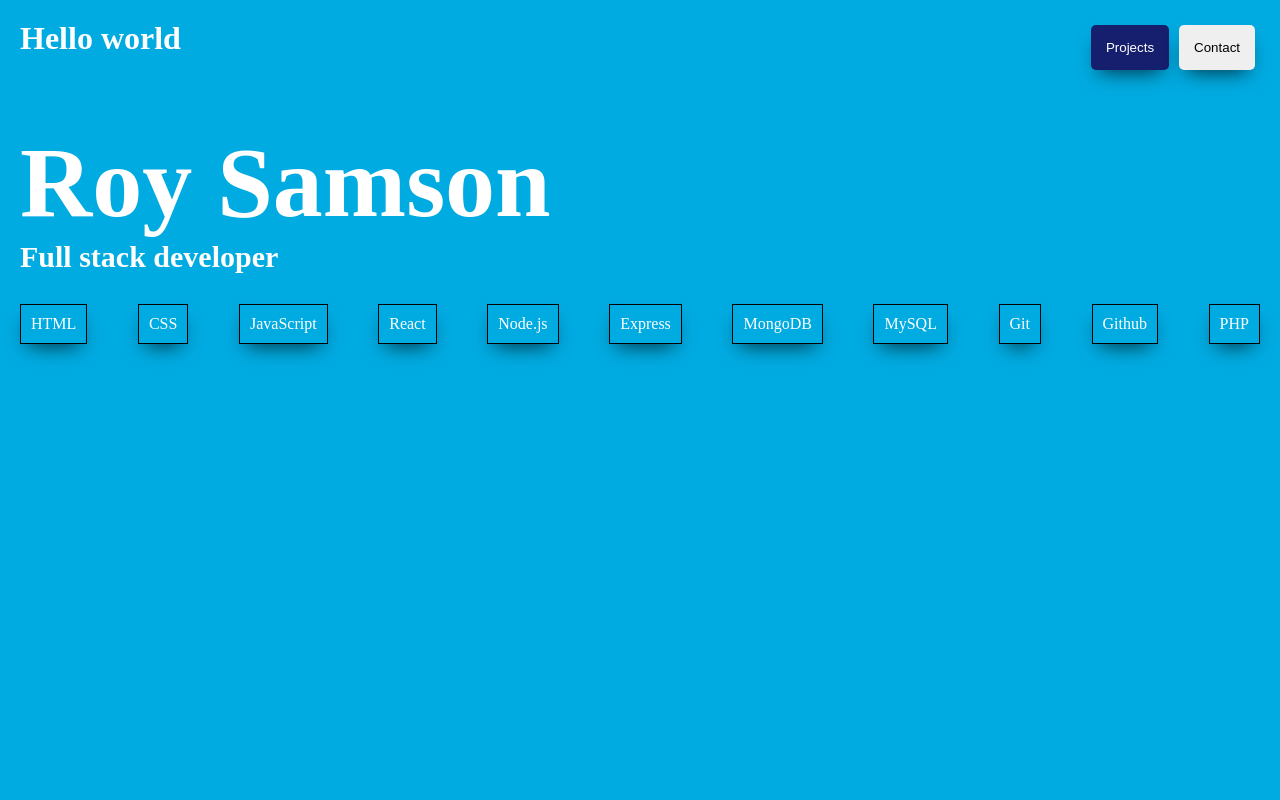
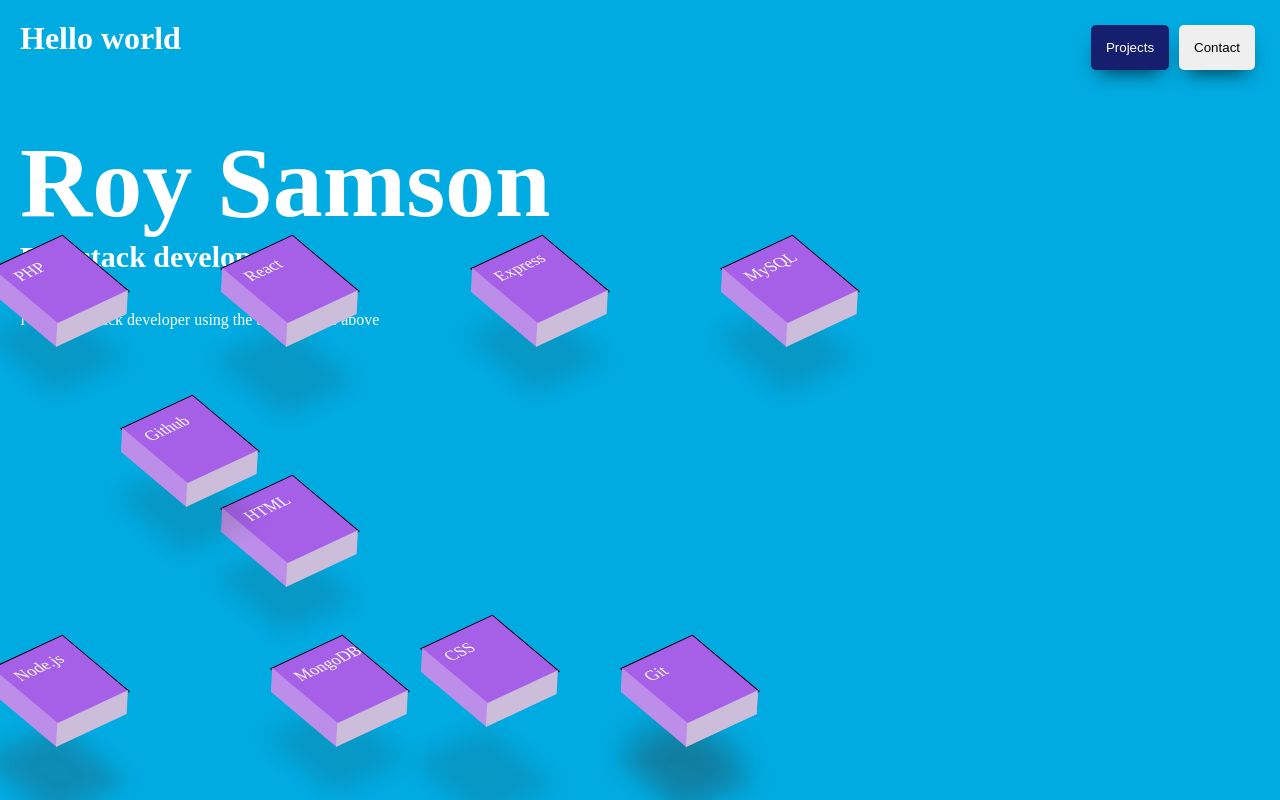
Before and after one commit to RoySamson-stack/final, a React (Create React App) app: page / in a window 1280 px wide. Built offline with nearby package versions, Linux system fonts and the light colour scheme.

Commit message:
creating the about section and the objects for the projects

```diff
--- a/src/components/main.js
+++ b/src/components/main.js
@@ -7,17 +7,21 @@ function Main() {
       <p className="name">Roy Samson</p>
       <p className="role">Full stack developer</p>
       <div className="language_container">
-        <p className="language">HTML</p>
-        <p className="language">CSS</p>
-        <p className="language">JavaScript</p>
-        <p className="language">React</p>
-        <p className="language">Node.js</p>
-        <p className="language">Express</p>
-        <p className="language">MongoDB</p>
-        <p className="language">MySQL</p>
-        <p className="language">Git</p>
-        <p className="language">Github</p>
-        <p className="language">PHP</p>
+        <p className="language cube" id="html">HTML</p>
+        <p className="language cube" id="css">CSS</p>
+        <p className="language cube" id="js">JavaScript</p>
+        <p className="language cube" id="react">React</p>
+        <p className="language cube" id="node">Node.js</p>
+        <p className="language cube" id="express">Express</p>
+        <p className="language cube" id="mongo">MongoDB</p>
+        <p className="language cube" id="sql">MySQL</p>
+        <p className="language cube" id="git">Git</p>
+        <p className="language cube" id="github">Github</p>
+        <p className="language cube" id="php">PHP</p>
+      </div>
+      <div className="about">
+        <h1 className="">About</h1>
+        <p>I am a full stack developer using the technologies above</p>
       </div>
     </div>
   )
--- a/src/index.css
+++ b/src/index.css
@@ -46,10 +46,224 @@ transform: scale(1.2);
   display: flex;
   justify-content: space-between;
 align-items: center;
-margin-top: 30px;
+}
+.cube {
+  position: absolute;
+  display: flex;
+  justify-content: space-between;
+  width: 80px;
+  height: 80px;
+  transform: rotate(-25deg) skew(25deg);
+}
+
+.cube:before {
+  position: absolute;
+  content: "";
+  width: 21px;
+  height: 100%;
+  transform: skewY(-45deg);
+  left: -20px;
+  bottom: -10px;
+}
+
+.cube:after {
+  position: absolute;
+  content: "";
+  width: 100%;
+  height: 21px;
+  transform: skewX(-45deg);
+  left: -10px;
+  bottom: -20px;
 }
 .language{
   border: 1px solid black;
   padding: 10px;
-  box-shadow: 0 10px 20px -8px rgba(0,0,0,0.7);
+  box-shadow: -80px 80px 20px rgb(50 50 50 / 25%);
 }
+#html {
+  bottom: 15rem;
+  left: 250px;
+  /* background-image: url("img/html-square.png"); */
+  background-size: cover;
+  background-color: rgb(165, 96, 231);
+  box-shadow: -60px 60px 20px rgb(50 50 50 / 15%);
+}
+
+#html:before {
+  background-color: rgb(189, 142, 233);
+
+}
+
+#html:after {
+  background-color: rgb(204, 189, 218);
+}
+#css {
+  bottom: 15rem;
+  left: 900px;
+  /* background-image: url("img/html-square.png"); */
+  left: 450px;
+  bottom: 100px;
+  background-size: cover;
+  background-color: rgb(165, 96, 231);
+  box-shadow: -100px 100px 20px rgb(50 50 50 / 15%);
+}
+
+#css:before {
+  background-color: rgb(189, 142, 233);
+
+}
+
+#css:after {
+  background-color: rgb(204, 189, 218);
+}
+#js {
+  bottom: 80px;
+  left: 650px;
+  /* background-image: url("img/html-square.png"); */
+  background-size: cover;
+  background-color: rgb(165, 96, 231);
+  box-shadow: -80px 80px 20px rgb(50 50 50 / 25%);
+}
+
+#js:before {
+  background-color: rgb(189, 142, 233);
+
+}
+
+#js:after {
+  background-color: rgb(204, 189, 218);
+}
+#react {
+  bottom: 30rem;
+  left: 250px;
+  /* background-image: url("img/html-square.png"); */
+  background-size: cover;
+  background-color: rgb(165, 96, 231);
+  box-shadow: -80px 80px 20px rgb(50 50 50 / 15%);
+}
+
+#react:before {
+  background-color: rgb(189, 142, 233);
+
+}
+
+#react:after {
+  background-color: rgb(204, 189, 218);
+}
+#node {
+  bottom: 80px;
+  /* background-image: url("img/html-square.png"); */
+  background-size: cover;
+  background-color: rgb(165, 96, 231);
+  box-shadow: -80px 80px 20px rgb(50 50 50 / 25%);
+}
+
+#node:before {
+  background-color: rgb(189, 142, 233);
+
+}
+
+#node:after {
+  background-color: rgb(204, 189, 218);
+}
+#express {
+  bottom: 30rem;
+  left: 500px;
+  /* background-image: url("img/html-square.png"); */
+  background-size: cover;
+  background-color: rgb(165, 96, 231);
+  box-shadow: -60px 60px 20px rgb(50 50 50 / 15%);
+}
+
+#express:before {
+  background-color: rgb(189, 142, 233);
+
+}
+
+#express:after {
+  background-color: rgb(204, 189, 218);
+}
+#mongo {
+  bottom: 80px;
+  left: 300px;
+  /* background-image: url("img/html-square.png"); */
+  background-size: cover;
+  background-color: rgb(165, 96, 231);
+  box-shadow: -60px 60px 20px rgb(50 50 50 / 15%);
+}
+
+#mongo:before {
+  background-color: rgb(189, 142, 233);
+
+}
+
+#mongo:after {
+  background-color: rgb(204, 189, 218);
+}
+#sql {
+  bottom: 30rem;
+  left: 750px;
+  /* background-image: url("img/html-square.png"); */
+  background-size: cover;
+  background-color: rgb(165, 96, 231);
+  box-shadow: -60px 60px 20px rgb(50 50 50 / 15%);
+}
+
+#sql:before {
+  background-color: rgb(189, 142, 233);
+
+}
+
+#sql:after {
+  background-color: rgb(204, 189, 218);
+}
+#git {
+  bottom: 80px;
+  left: 650px;
+  /* background-image: url("img/html-square.png"); */
+  background-size: cover;
+  background-color: rgb(165, 96, 231);
+  box-shadow: -60px 60px 20px rgb(50 50 50 / 15%);
+}
+
+#git:before {
+  background-color: rgb(189, 142, 233);
+
+}
+
+#git:after {
+  background-color: rgb(204, 189, 218);
+}
+#github {
+  bottom: 20rem;
+  left: 150px;
+  /* background-image: url("img/html-square.png"); */
+  background-size: cover;
+  background-color: rgb(165, 96, 231);
+  box-shadow: -60px 60px 20px rgb(50 50 50 / 15%);
+}
+
+#github:before {
+  background-color: rgb(189, 142, 233);
+
+}
+
+#github:after {
+  background-color: rgb(204, 189, 218);
+}
+#php {
+  bottom:30rem;
+  /* background-image: url("img/html-square.png"); */
+  background-size: cover;
+  background-color: rgb(165, 96, 231);
+  box-shadow: -60px 60px 20px rgb(50 50 50 / 15%);
+}
+
+#php:before {
+  background-color: rgb(189, 142, 233);
+
+}
+
+#php:after {
+  background-color: rgb(204, 189, 218);
+}
```
Also changed, not shown: src/components/projects.js (added, +10 -0 lines).
